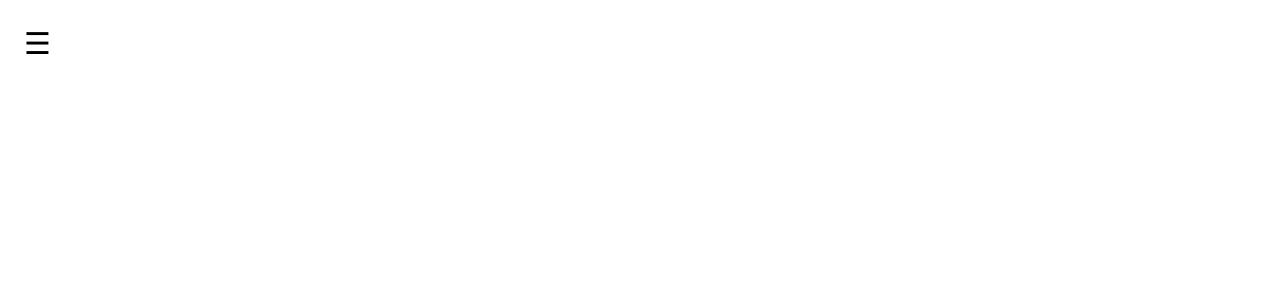
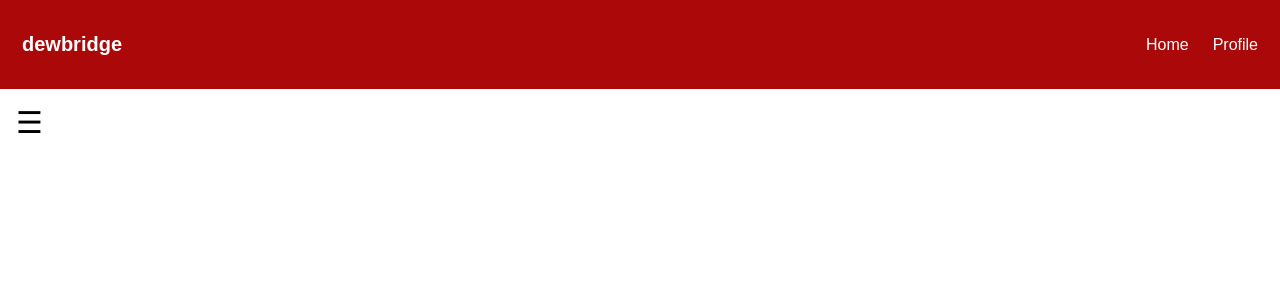
Before and after one commit to GUM-K/Intranetas, a React (Create React App) app in the folder intranetas-react/: page /home in a window 1280 px wide. Shown: the top 300 px of the page. Built offline with nearby package versions, Linux system fonts and the light colour scheme.

Commit message:
added header

```diff
--- /dev/null
+++ b/intranetas-react/src/Components/Header.jsx
@@ -0,0 +1,17 @@
+import React from "react";
+import '../css/components/header.css';
+
+
+export default () => {
+    return (
+        <div>
+            <div class="header">
+                <a href="#default" class="logo">dewbridge</a>
+                <div class="header-right">
+                    <a href="/home">Home</a>
+                    <a href="#contact">Profile</a>
+                </div>
+            </div>
+        </div>
+        )
+}
--- a/intranetas-react/src/Components/index.js
+++ b/intranetas-react/src/Components/index.js
@@ -1,5 +1,7 @@
 import SideBar from './SideBar'
+import Header from './Header'
 
 export {
-    SideBar
+    SideBar,
+    Header
 }
--- /dev/null
+++ b/intranetas-react/src/css/components/header.css
@@ -0,0 +1,52 @@
+body {
+    margin: 0;
+    font-family: Arial, Helvetica, sans-serif;
+}
+
+.header {
+    overflow: hidden;
+    background-color: #ab0909;
+    padding: 20px 10px;
+}
+
+.header a {
+    float: left;
+    color: black;
+    text-align: center;
+    padding: 12px;
+    text-decoration: none;
+    font-size: 16px;
+    line-height: 25px;
+    border-radius: 4px;
+    color: white;
+    }
+
+.header a.logo {
+    font-size: 20px;
+    font-weight: bold;
+    }
+
+    .header a:hover {
+        background-color: #CC4A3C;
+        color: black;
+    }
+
+.header a.active {
+     color: white;
+     }
+
+.header-right {
+    float: right;
+}
+
+@media screen and (max-width: 500px) {
+    .header a {
+        float: none;
+        display: block;
+        text-align: left;
+    }
+
+    .header-right {
+        float: none;
+    }
+}
--- a/intranetas-react/src/homepage/HomePage.jsx
+++ b/intranetas-react/src/homepage/HomePage.jsx
@@ -1,9 +1,11 @@
 import React, { useState } from 'react'
 import { SideBar } from '../Components'
+import { Header } from '../Components'
 
 export default () => {
     return (
         <div className="homePageWrapper">
+            <Header />
             <SideBar />
         </div>
     )
```
